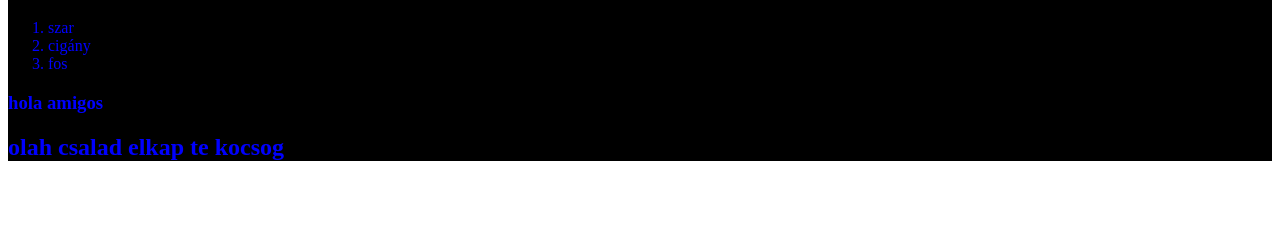
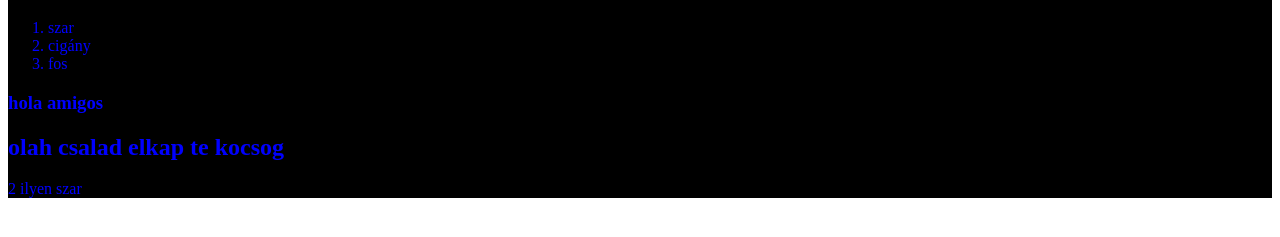
Before and after one commit to Zsombor139/proba3.0, a plain HTML site: page index.html in a window 1280 px wide. Shown: the part 71-308 px from the top of the page. Drawn offline with Linux system fonts and the light colour scheme.

Commit message:
masdik ilyen fos

```diff
--- a/index.html
+++ b/index.html
@@ -18,6 +18,7 @@
         </ol>
         <h3>hola amigos</h3>
         <h2>olah csalad elkap te kocsog</h2>
+        <p>2 ilyen szar</p>
     </div>
 </body>
 </html>
```
